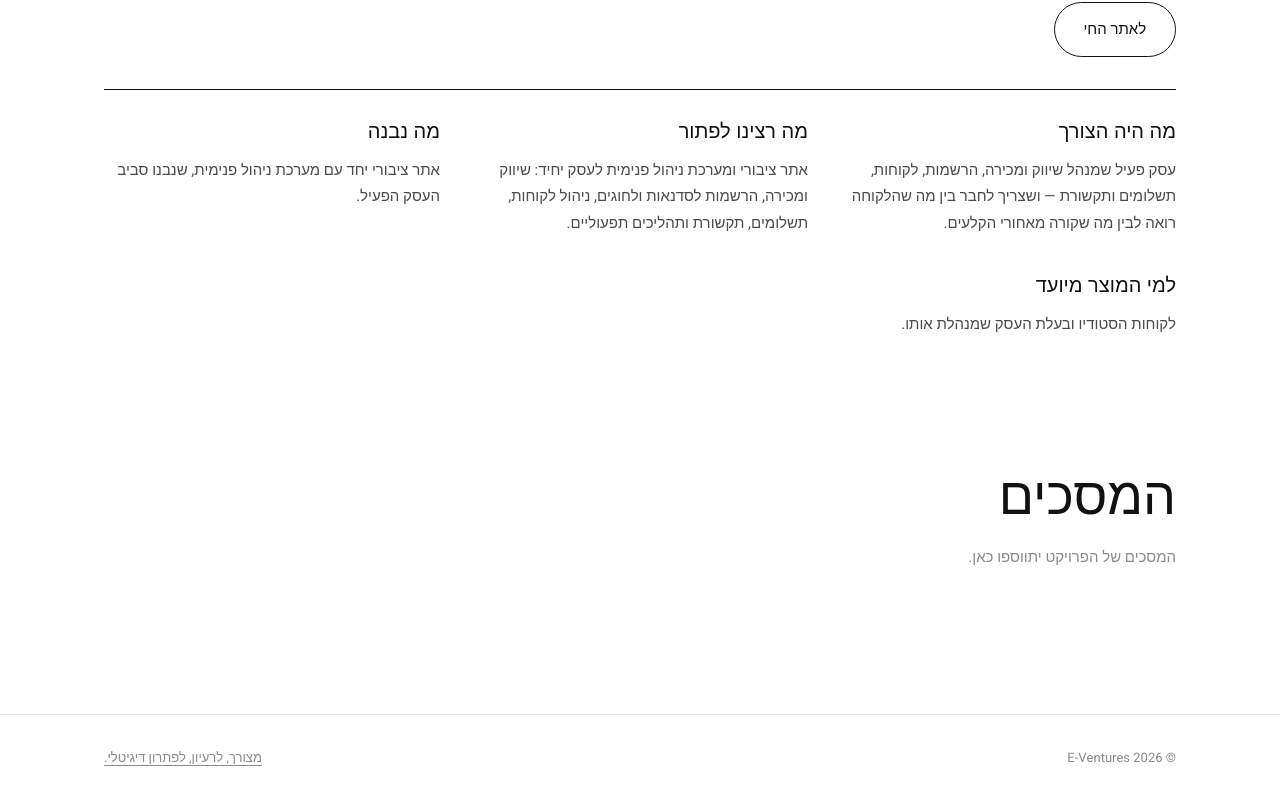
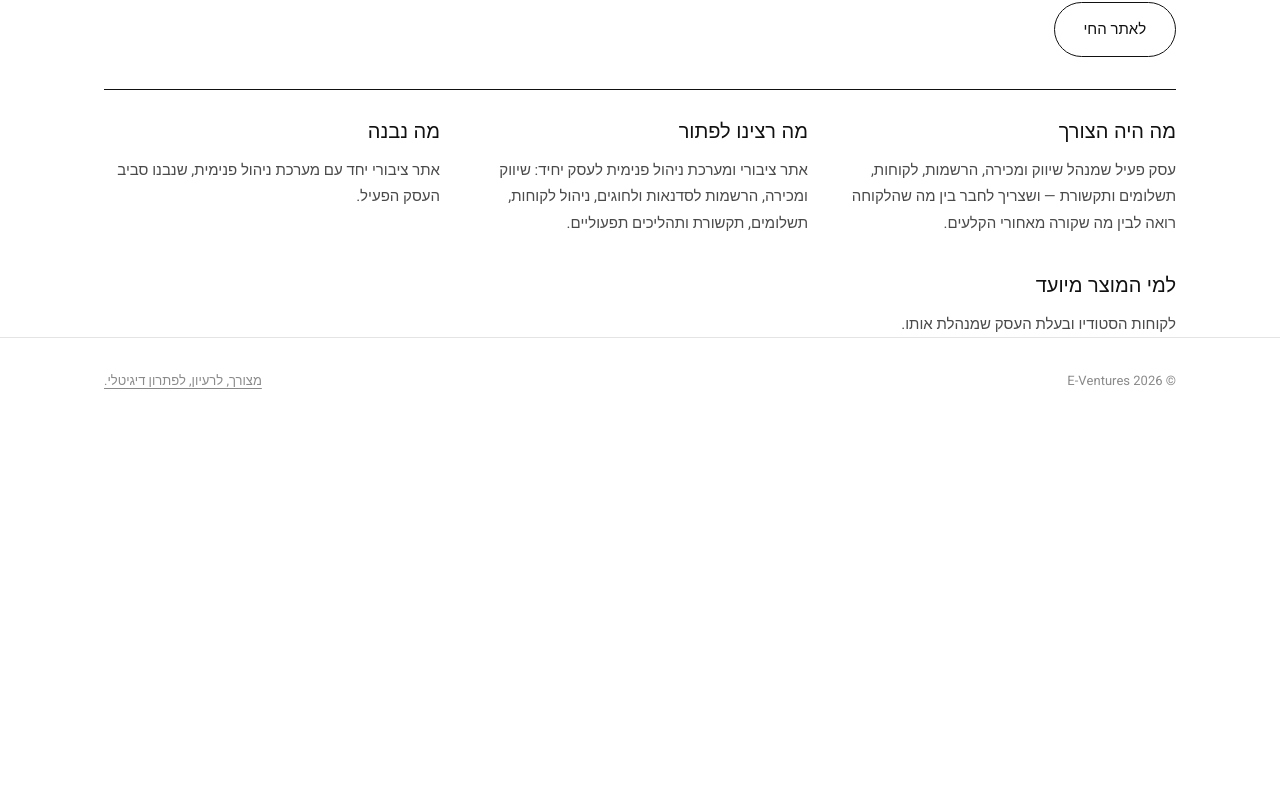
Before and after one commit to Ilitpaz/E-Ventures, a Next.js app: page /projects/atnachta-studio in a window 1280 px wide. Shown: the part 426-1228 px from the top of the page. After the commit the page ends 851 px from the top, so only its background shows below. Built offline with nearby package versions, Linux system fonts and the light colour scheme; a web font is replaced by a local one.

Commit message:
Hide screenshots gallery section until real media exists
Co-Authored-By: Claude Sonnet 5.5 <noreply@anthropic.com>
Claude-Session: https://claude.ai/code/session_01QMKe7WLB9QFHuY4gzCgrGj

```diff
--- a/src/app/projects/[slug]/page.tsx
+++ b/src/app/projects/[slug]/page.tsx
@@ -24,6 +24,9 @@ export async function generateMetadata({ params }: Props): Promise<Metadata> {
 export default async function ProjectPage({ params }: Props) {
   const project = getProject((await params).slug);
   if (!project) notFound();
+
+  // Only real screenshots are shown; with none, the whole gallery section is hidden.
+  const screens = project.screenshots.filter((s) => s.image);
 
   const blocks = [
     ["מה היה הצורך", project.problem],
@@ -54,12 +57,14 @@ export default async function ProjectPage({ params }: Props) {
         </dl>
       </div>
 
+      {screens.length > 0 && (
       <section className="section" aria-labelledby="screens">
         <div className="container">
           <h2 id="screens" className="h-section">המסכים</h2>
         </div>
-        <ScreenGallery screens={project.screenshots} />
+        <ScreenGallery screens={screens} />
       </section>
+      )}
     </article>
   );
 }
--- a/src/components/ScreenGallery.tsx
+++ b/src/components/ScreenGallery.tsx
@@ -15,14 +15,6 @@ export function ScreenGallery({ screens }: { screens: Screenshot[] }) {
     el.scrollBy({ left: -dir * el.clientWidth * 0.8, behavior: "smooth" });
   }
 
-  if (screens.length === 0) {
-    return (
-      <p className={styles.empty}>
-        המסכים של הפרויקט יתווספו כאן.
-      </p>
-    );
-  }
-
   return (
     <div className={styles.wrap}>
       <div className={styles.arrows}>
@@ -33,11 +25,7 @@ export function ScreenGallery({ screens }: { screens: Screenshot[] }) {
         {screens.map((s, i) => (
           <figure key={s.title} className={styles.item}>
             <div className={styles.frame}>
-              {s.image ? (
-                <Image src={s.image} alt={s.title} fill sizes="(max-width: 48rem) 80vw, 640px" />
-              ) : (
-                <span className={styles.placeholder}>תמונת מסך חסרה</span>
-              )}
+              {s.image && <Image src={s.image} alt={s.title} fill sizes="(max-width: 48rem) 80vw, 640px" />}
             </div>
             <figcaption>
               <span className={styles.n}>{i + 1}</span>
```
